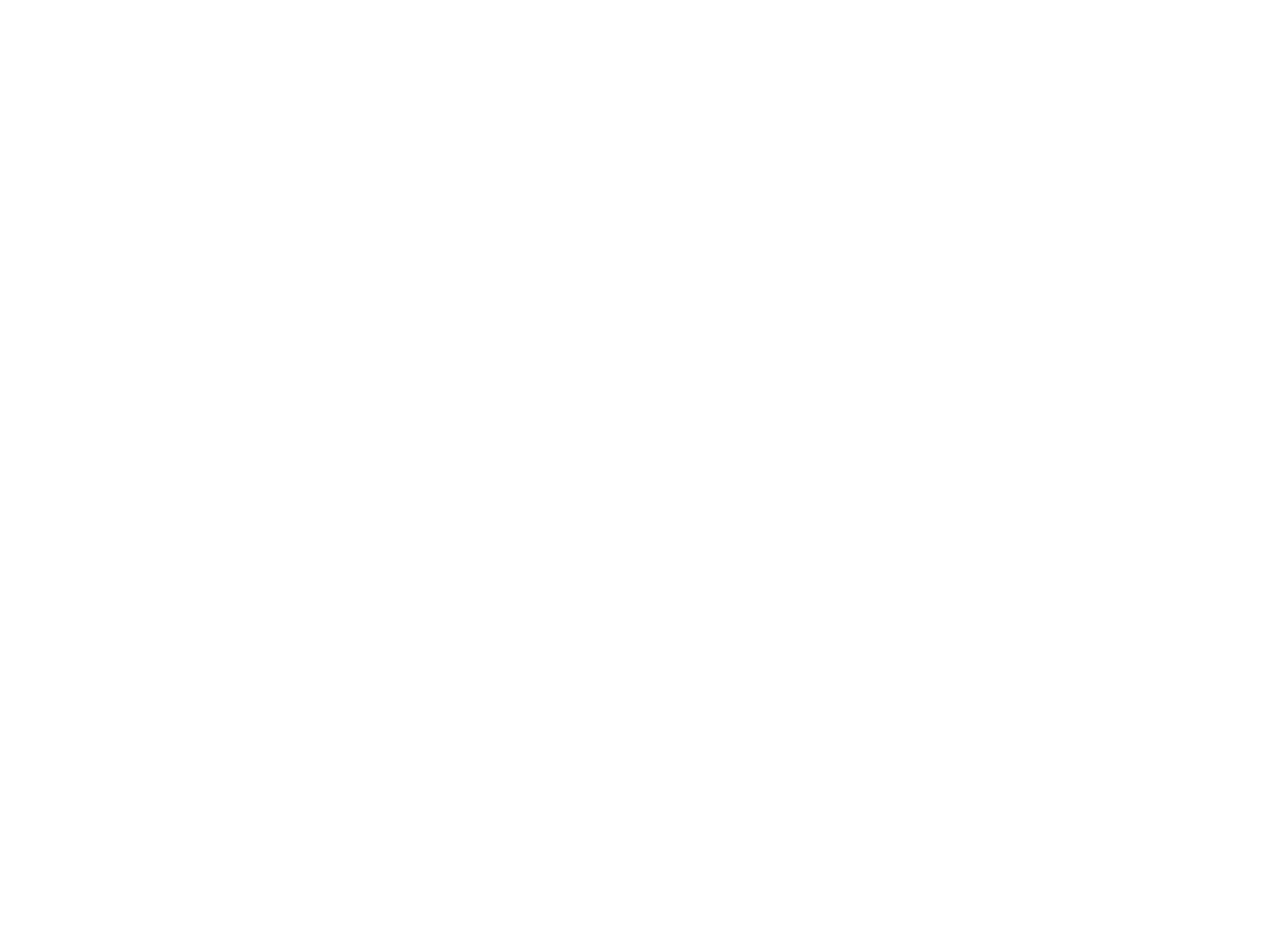
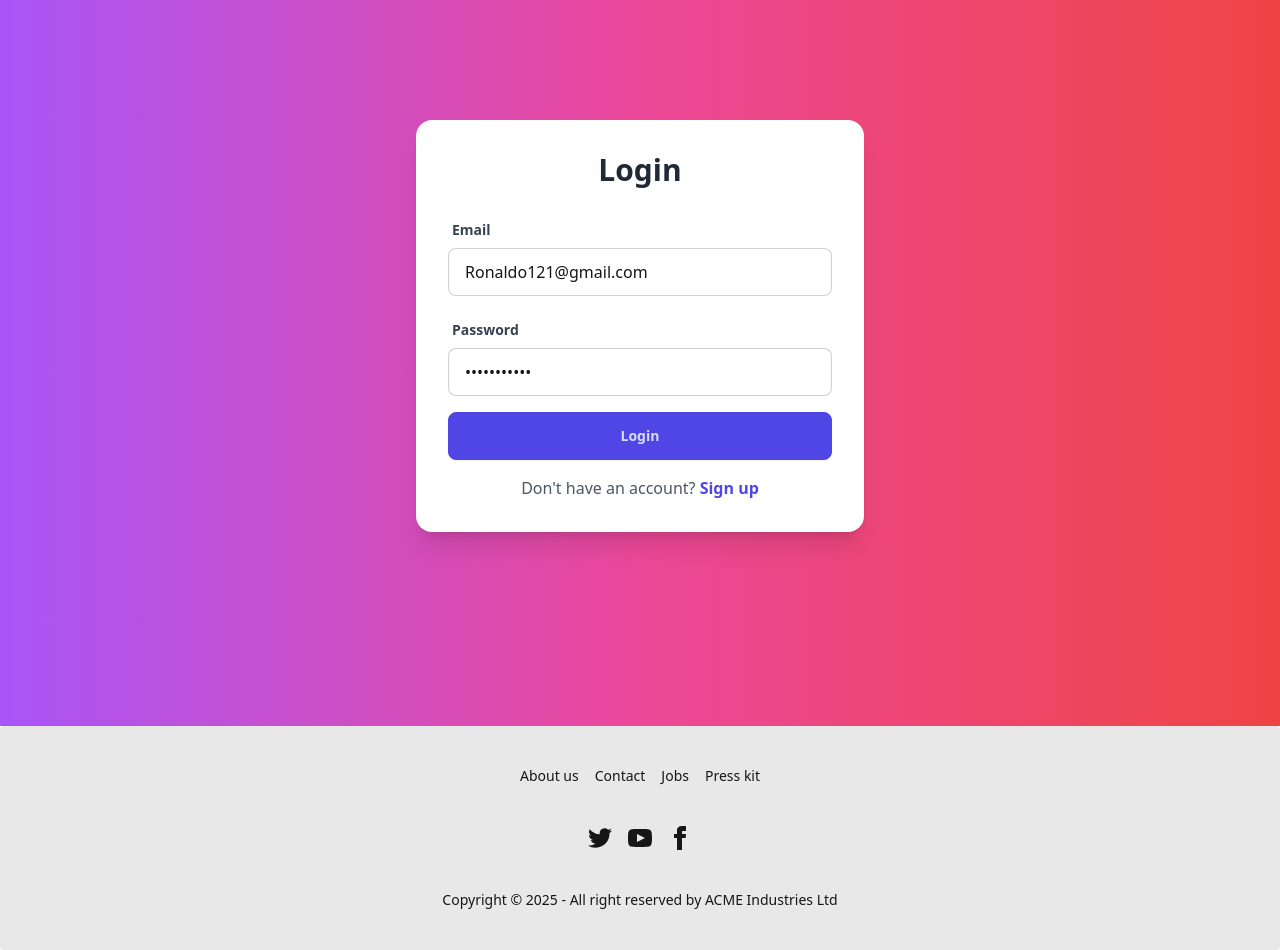
Before and after one commit to Saurabhbhatt023/Vibin-web, a React (Vite) app: page /login in a window 1280 px wide. Shown: the part 140-1090 px from the top of the page. Before the commit the page ends 800 px from the top, so only its background shows below. Built offline with nearby package versions, Linux system fonts and the light colour scheme.

Commit message:
cookies handling

```diff
--- a/package.json
+++ b/package.json
@@ -10,8 +10,11 @@
     "preview": "vite preview"
   },
   "dependencies": {
+    "axios": "^1.7.9",
+    "cors": "^2.8.5",
     "react": "^19.0.0",
-    "react-dom": "^19.0.0"
+    "react-dom": "^19.0.0",
+    "react-router-dom": "^7.1.5"
   },
   "devDependencies": {
     "@eslint/js": "^9.19.0",
--- a/src/App.jsx
+++ b/src/App.jsx
@@ -1,38 +1,26 @@
+import { BrowserRouter , Routes , Route } from "react-router-dom";
+import Navbar from "./Navbar";
+import Body from "./Body"
+import Login from "./Login";
 function App() {
   return (
-    <div className="navbar bg-base-100">
-  <div className="flex-1">
-  <a className="btn btn-ghost text-4xl from-neutral-200">Viben</a>
 
-  </div>
-  <div className="flex-none gap-2">
-    <div className="form-control">
-      <input type="text" placeholder="Search" className="input input-bordered w-24 md:w-auto" />
-    </div>
-    <div className="dropdown dropdown-end">
-      <div tabIndex={0} role="button" className="btn btn-ghost btn-circle avatar">
-        <div className="w-10 rounded-full">
-          <img
-            alt="Tailwind CSS Navbar component"
-            src="https://img.daisyui.com/images/stock/photo-1534528741775-53994a69daeb.webp" />
-        </div>
-      </div>
-      <ul
-        tabIndex={0}
-        className="menu menu-sm dropdown-content bg-base-100 rounded-box z-[1] mt-3 w-52 p-2 shadow">
-        <li>
-          <a className="justify-between">
-            Profile
-            <span className="badge">New</span>
-          </a>
-        </li>
-        <li><a>Settings</a></li>
-        <li><a>Logout</a></li>
-      </ul>
-    </div>
-  </div>
-</div>
-  );
+    <>
+    <BrowserRouter basename = "/">
+    <Routes>
+     <Route path = "/" element = {<Body/>} >
+       <Route path = "/login" element ={<Login/>} />
+
+
+     </Route>
+
+    </Routes>
+
+
+    </BrowserRouter>
+    </>
+
+  )
 }
 
 export default App;
--- /dev/null
+++ b/src/Body.jsx
@@ -0,0 +1,21 @@
+import { Outlet } from "react-router-dom";
+import Navbar from "./Navbar";
+import Footer from "./Footer";
+
+   const Body = () => {
+
+
+     return (
+       <>
+      <Navbar/>
+      <Outlet/>
+      <Footer/>
+
+
+      </>
+
+     )
+
+
+   }
+   export default Body;
--- /dev/null
+++ b/src/Footer.jsx
@@ -0,0 +1,61 @@
+
+ const Footer = () => {
+
+
+  return (
+
+        <>
+
+<footer className="footer footer-center bg-base-200 text-base-content rounded p-10">
+  <nav className="grid grid-flow-col gap-4">
+    <a className="link link-hover">About us</a>
+    <a className="link link-hover">Contact</a>
+    <a className="link link-hover">Jobs</a>
+    <a className="link link-hover">Press kit</a>
+  </nav>
+  <nav>
+    <div className="grid grid-flow-col gap-4">
+      <a>
+        <svg
+          xmlns="http://www.w3.org/2000/svg"
+          width="24"
+          height="24"
+          viewBox="0 0 24 24"
+          className="fill-current">
+          <path
+            d="M24 4.557c-.883.392-1.832.656-2.828.775 1.017-.609 1.798-1.574 2.165-2.724-.951.564-2.005.974-3.127 1.195-.897-.957-2.178-1.555-3.594-1.555-3.179 0-5.515 2.966-4.797 6.045-4.091-.205-7.719-2.165-10.148-5.144-1.29 2.213-.669 5.108 1.523 6.574-.806-.026-1.566-.247-2.229-.616-.054 2.281 1.581 4.415 3.949 4.89-.693.188-1.452.232-2.224.084.626 1.956 2.444 3.379 4.6 3.419-2.07 1.623-4.678 2.348-7.29 2.04 2.179 1.397 4.768 2.212 7.548 2.212 9.142 0 14.307-7.721 13.995-14.646.962-.695 1.797-1.562 2.457-2.549z"></path>
+        </svg>
+      </a>
+      <a>
+        <svg
+          xmlns="http://www.w3.org/2000/svg"
+          width="24"
+          height="24"
+          viewBox="0 0 24 24"
+          className="fill-current">
+          <path
+            d="M19.615 3.184c-3.604-.246-11.631-.245-15.23 0-3.897.266-4.356 2.62-4.385 8.816.029 6.185.484 8.549 4.385 8.816 3.6.245 11.626.246 15.23 0 3.897-.266 4.356-2.62 4.385-8.816-.029-6.185-.484-8.549-4.385-8.816zm-10.615 12.816v-8l8 3.993-8 4.007z"></path>
+        </svg>
+      </a>
+      <a>
+        <svg
+          xmlns="http://www.w3.org/2000/svg"
+          width="24"
+          height="24"
+          viewBox="0 0 24 24"
+          className="fill-current">
+          <path
+            d="M9 8h-3v4h3v12h5v-12h3.642l.358-4h-4v-1.667c0-.955.192-1.333 1.115-1.333h2.885v-5h-3.808c-3.596 0-5.192 1.583-5.192 4.615v3.385z"></path>
+        </svg>
+      </a>
+    </div>
+  </nav>
+  <aside>
+    <p>Copyright © {new Date().getFullYear()} - All right reserved by ACME Industries Ltd</p>
+  </aside>
+</footer>
+        </>
+  )
+
+ }
+ export default Footer;
--- /dev/null
+++ b/src/Login.jsx
@@ -0,0 +1,60 @@
+import axios from "axios";
+import { useState } from "react";
+
+export default function LoginPage() {
+  const [email, setEmail] = useState("Ronaldo121@gmail.com");
+  const [password, setPassword] = useState("$Ronaldo123");
+
+  const handleLogin = async (e) => {
+    e.preventDefault();
+    try {
+      const res = await axios.post("http://localhost:7777/login", {
+        emailId: email,
+        password,
+      }, {withCredentials : true});
+      console.log(res.data);
+    } catch (err) {
+      console.log(err);
+    }
+  };
+
+  return (
+    <div className="flex items-center justify-center min-h-screen bg-gradient-to-r from-purple-500 via-pink-500 to-red-500 p-4">
+      <div className="card w-full max-w-md bg-white shadow-xl p-8">
+        <h2 className="text-3xl font-bold text-center text-gray-800 mb-6">Login</h2>
+        <form onSubmit={handleLogin} className="space-y-4">
+          <div className="form-control">
+            <label className="label">
+              <span className="label-text text-gray-700 font-semibold">Email</span>
+            </label>
+            <input
+              type="email"
+              value={email}
+              onChange={(e) => setEmail(e.target.value)}
+              className="input input-bordered w-full"
+              required
+            />
+          </div>
+          <div className="form-control">
+            <label className="label">
+              <span className="label-text text-gray-700 font-semibold">Password</span>
+            </label>
+            <input
+              type="password"
+              value={password}
+              onChange={(e) => setPassword(e.target.value)}
+              className="input input-bordered w-full"
+              required
+            />
+          </div>
+          <button type="submit" className="btn btn-primary w-full">
+            Login
+          </button>
+        </form>
+        <p className="mt-4 text-center text-gray-600">
+          Don't have an account? <a href="#" className="text-primary font-semibold hover:underline">Sign up</a>
+        </p>
+      </div>
+    </div>
+  );
+}
--- /dev/null
+++ b/src/Navbar.jsx
@@ -0,0 +1,39 @@
+
+   const Navbar = () => {
+
+      return (
+        <div className="navbar bg-base-100">
+  <div className="flex-1">
+  <a className="btn btn-ghost text-4xl from-neutral-200">Viben</a>
+
+  </div>
+  <div className="flex-none gap-2">
+    <div className="form-control">
+      <input type="text" placeholder="Search" className="input input-bordered w-24 md:w-auto" />
+    </div>
+    <div className="dropdown dropdown-end">
+      <div tabIndex={0} role="button" className="btn btn-ghost btn-circle avatar">
+        <div className="w-10 rounded-full">
+          <img
+            alt="Tailwind CSS Navbar component"
+            src="https://img.daisyui.com/images/stock/photo-1534528741775-53994a69daeb.webp" />
+        </div>
+      </div>
+      <ul
+        tabIndex={0}
+        className="menu menu-sm dropdown-content bg-base-100 rounded-box z-[1] mt-3 w-52 p-2 shadow">
+        <li>
+          <a className="justify-between">
+            Profile
+            <span className="badge">New</span>
+          </a>
+        </li>
+        <li><a>Settings</a></li>
+        <li><a>Logout</a></li>
+      </ul>
+    </div>
+  </div>
+</div>
+      )
+   }
+   export default Navbar;
--- a/tailwind.config.js
+++ b/tailwind.config.js
@@ -1,8 +1,21 @@
 /** @type {import('tailwindcss').Config} */
-export default {
+module.exports = {
   content: ["./index.html", "./src/**/*.{js,ts,jsx,tsx}"],
   theme: {
     extend: {},
   },
   plugins: [require('daisyui')],
-};
+  daisyui: {
+    themes: [
+      {
+        mytheme: {
+          "primary": "#4F46E5",
+          "secondary": "#7C3AED",
+          "accent": "#37CDBE",
+          "neutral": "#3D4451",
+          "base-100": "#FFFFFF",
+        },
+      },
+    ],
+  },
+}
```
Also changed, not shown: src/assests/main.css (deleted), 1 other file (tests, documents, lock files or other folders).
